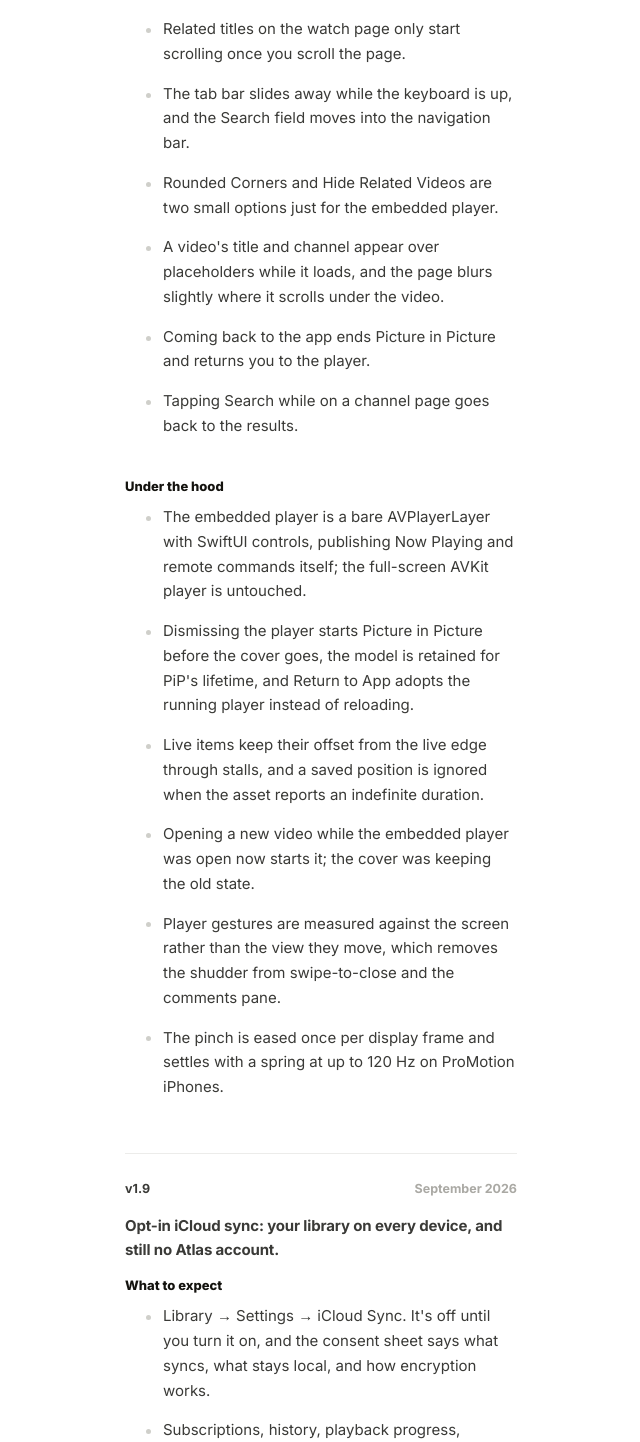
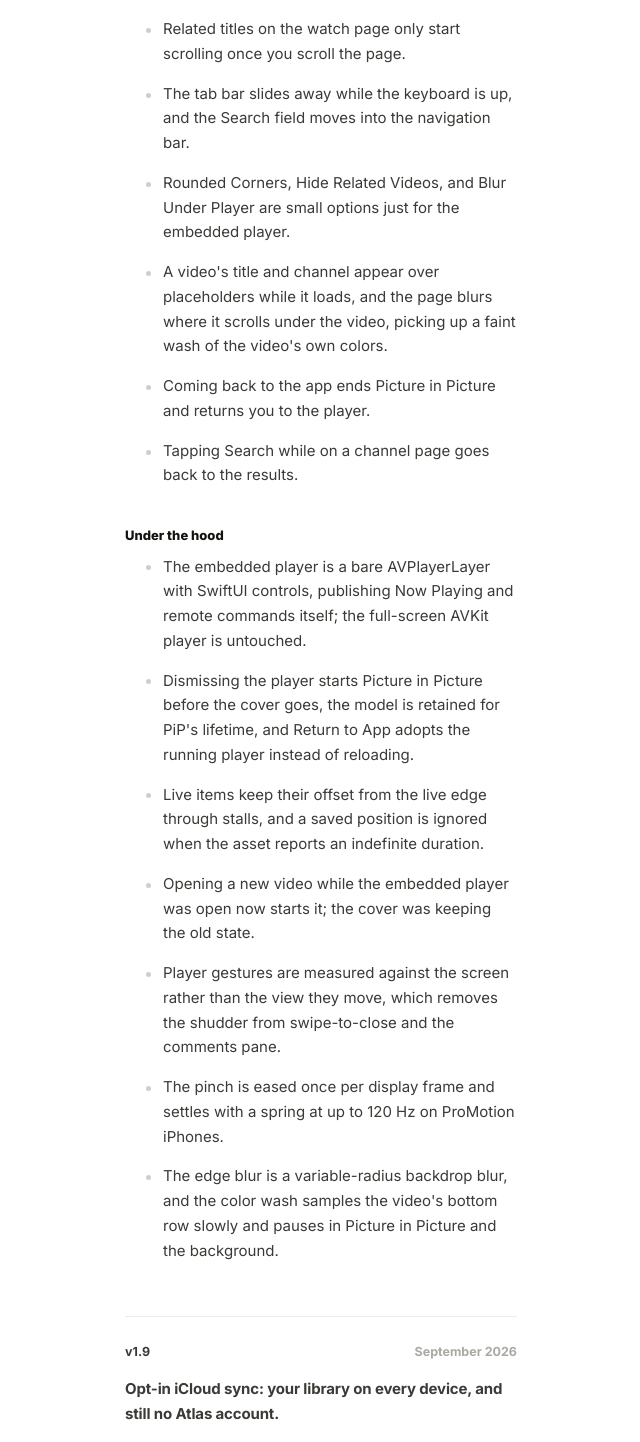
Before and after one commit to heysonder/atlas-landing, a Next.js app: page /changelog/summary in a window 1280 px wide. Shown: the part 1162-2604 px from the top of the page, without its empty margins (319-959 px from the left). Built offline with nearby package versions, Linux system fonts and the light colour scheme.

Commit message:
docs(changelog): progressive edge blur under the embedded player

```diff
--- a/app/changelog/page.tsx
+++ b/app/changelog/page.tsx
@@ -27,8 +27,8 @@ const RELEASES = [
           "Leaving the app with the player open starts Picture in Picture; coming back ends it and returns you to the player.",
           "The Lock Screen and Control Center show the title, channel, and artwork with play, pause, skip, and seek, the same as the full-screen player.",
           "Live streams open at the live edge, scrub across their DVR window, and show a LIVE badge that dims when you are behind and jumps back to live when tapped. A stall no longer leaves a live stream permanently behind.",
-          "Beneath the video: the title with a tappable description and chapters, the channel row with subscribe and a video menu, a comments card that slides up into the full list, a live chat card on live streams, your queue, and related videos as the same cards Home uses. While a video loads, its title and channel show over placeholders, and the page softens with a slight blur where it scrolls under the video.",
-          "Two options for the embedded player only: Rounded Corners insets the video like a feed card, and Hide Related Videos drops the related list.",
+          "Beneath the video: the title with a tappable description and chapters, the channel row with subscribe and a video menu, a comments card that slides up into the full list, a live chat card on live streams, your queue, and related videos as the same cards Home uses. While a video loads, its title and channel show over placeholders, and the page goes softly out of focus where it scrolls under the video, tinted faintly with the colors along the video's bottom edge.",
+          "Three options for the embedded player only: Rounded Corners insets the video like a feed card, Hide Related Videos drops the related list, and Blur Under Player turns the edge blur off.",
         ],
       },
       {
--- a/app/changelog/summary/page.tsx
+++ b/app/changelog/summary/page.tsx
@@ -36,8 +36,8 @@ const SUMMARIES: readonly Summary[] = [
       "The scrubber names the chapter under your finger while you drag.",
       "Related titles on the watch page only start scrolling once you scroll the page.",
       "The tab bar slides away while the keyboard is up, and the Search field moves into the navigation bar.",
-      "Rounded Corners and Hide Related Videos are two small options just for the embedded player.",
-      "A video's title and channel appear over placeholders while it loads, and the page blurs slightly where it scrolls under the video.",
+      "Rounded Corners, Hide Related Videos, and Blur Under Player are small options just for the embedded player.",
+      "A video's title and channel appear over placeholders while it loads, and the page blurs where it scrolls under the video, picking up a faint wash of the video's own colors.",
       "Coming back to the app ends Picture in Picture and returns you to the player.",
       "Tapping Search while on a channel page goes back to the results.",
     ],
@@ -48,6 +48,7 @@ const SUMMARIES: readonly Summary[] = [
       "Opening a new video while the embedded player was open now starts it; the cover was keeping the old state.",
       "Player gestures are measured against the screen rather than the view they move, which removes the shudder from swipe-to-close and the comments pane.",
       "The pinch is eased once per display frame and settles with a spring at up to 120 Hz on ProMotion iPhones.",
+      "The edge blur is a variable-radius backdrop blur, and the color wash samples the video's bottom row slowly and pauses in Picture in Picture and the background.",
     ],
   },
   {
```
